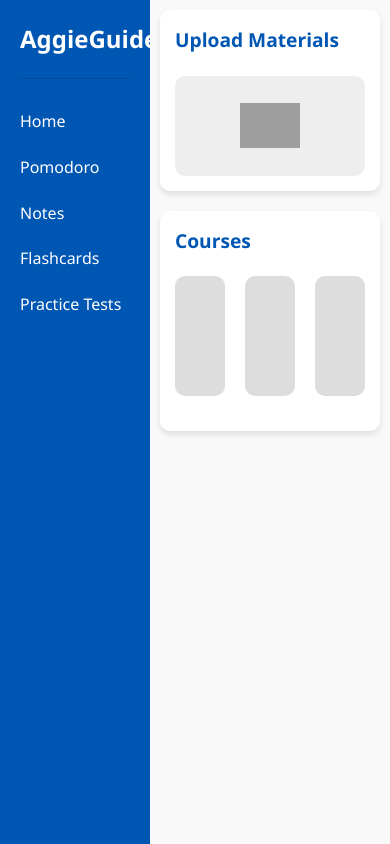
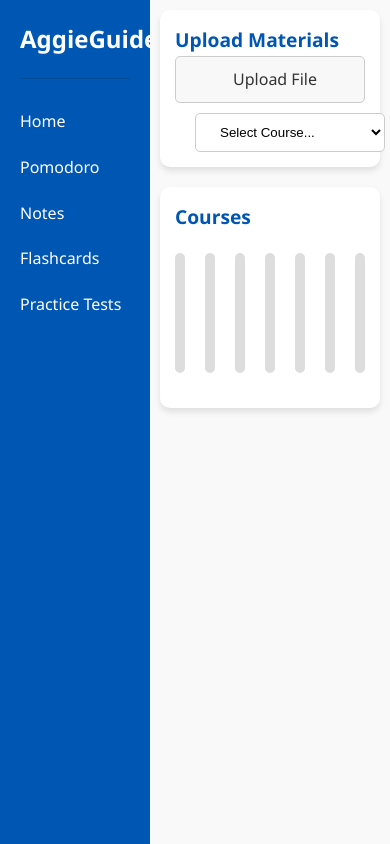
Before and after one commit to Shaurya-Srivastav/AggieGuide, a React (Create React App) app in the folder aggie-guide/: page /user in a window 390 px wide. Built offline with nearby package versions, Linux system fonts and the light colour scheme; grey boxes are pictures that could not be loaded.

Commit message:
user page updates

```diff
--- a/aggie-guide/src/UserPage.css
+++ b/aggie-guide/src/UserPage.css
@@ -50,37 +50,66 @@
   }
 
   .upload-section {
+    display: flex;
+    align-items: center;
+    justify-content: space-between;
     background-color: white;
     padding: 20px;
     margin-bottom: 20px;
     border-radius: 10px;
     box-shadow: 0 4px 6px rgba(0, 0, 0, 0.1);
-    position: relative;
   }
 
   .upload-section h2 {
     font-size: 1.4rem;
     color: #0056b3;
+    margin: 0 20px 0 0; /* Added margin to the right */
   }
 
   .upload-area {
     display: flex;
     align-items: center;
-    justify-content: center;
-    padding: 20px;
-    background-color: #eee;
-    border-radius: 10px;
-    margin-top: 20px;
+    justify-content: flex-start; /* Aligns children to the start of the container */
+    flex-grow: 1;
   }
 
-  .upload-icon {
-    background-image: url('https://icons8.com/icon/60019/upload'); /* Replace with the path to your upload icon */
-    background-repeat: no-repeat;
-    background-position: center;
-    background-size: contain;
-    width: 60px;
-    height: 60px;
+  .custom-file-upload {
+    border: 1px solid #ccc;
+    display: inline-flex;
+    align-items: center;
+    justify-content: center;
+    padding: 10px 20px;
     cursor: pointer;
+    background-color: #f8f8f8;
+    border-radius: 5px;
+    transition: background-color 0.3s ease;
+  }
+
+  .custom-file-upload i {
+    margin-right: 10px; /* Space between icon and text */
+    /* If using a font icon library like FontAwesome */
+  }
+
+  .custom-file-upload:hover {
+    background-color: #e8e8e8;
+  }
+
+  #file-upload {
+    display: none; /* The actual file input remains hidden */
+  }
+
+  .course-select {
+    padding: 10px 20px;
+    border-radius: 5px;
+    border: 1px solid #ccc;
+    margin-left: 20px; /* Added margin to the left */
+    background-color: white;
+    transition: border-color 0.3s ease;
+  }
+
+  .course-select:hover,
+  .course-select:focus {
+    border-color: #0056b3;
   }
 
   .courses-section {
@@ -163,4 +192,27 @@
       width: 120px;
       height: 120px;
     }
+
   }
+
+  /* Responsive adjustments */
+  @media (max-width: 768px) {
+    .upload-section {
+      flex-direction: column;
+      align-items: stretch;
+    }
+
+    .upload-area {
+      flex-direction: column;
+      align-items: stretch;
+    }
+
+    .custom-file-upload {
+      margin-bottom: 10px;
+      justify-content: center;
+    }
+
+    .course-select {
+      width: 100%; /* Ensure dropdown stretches to full width */
+    }
+  }
--- a/aggie-guide/src/UserPage.js
+++ b/aggie-guide/src/UserPage.js
@@ -37,46 +37,59 @@ const UserPage = () => {
       <main className="content">
         {activePage === 'home' && (
           <div>
-            {/* Home page content */}
+            <section className="upload-section">
+                <h2>Upload Materials</h2>
+                <div className="upload-area">
+                    <label htmlFor="file-upload" className="custom-file-upload">
+                    <i className="fa fa-cloud-upload"></i> Upload File
+                    </label>
+                    <input id="file-upload" type="file"/>
+
+                    <select name="courses" id="courses" className="course-select">
+                    <option value="">Select Course...</option>
+                    {/* Populate with courses */}
+                    <option value="course1">Course 1</option>
+                    <option value="course2">Course 2</option>
+                    {/* ... more options ... */}
+                    </select>
+                </div>
+            </section>
+
+            <section className="courses-section">
+            <h2>Courses</h2>
+            <div className="course-cards-container">
+                <CourseCard />
+                <CourseCard />
+                <CourseCard />
+                <CourseCard />
+                <CourseCard />
+                <CourseCard />
+                <CourseCard />
+                {/* Add more CourseCards as needed */}
+            </div>
+            </section>
           </div>
         )}
         {activePage === 'pomodoro' && (
           <div>
-            {/* Pomodoro page content */}
+            <h1>Pomodoro</h1>
           </div>
         )}
         {activePage === 'notes' && (
           <div>
-            {/* Notes page content */}
+            <h1>Notes</h1>
           </div>
         )}
         {activePage === 'flashcards' && (
           <div>
-            {/* Flashcards page content */}
+            <h1>flashcards</h1>
           </div>
         )}
         {activePage === 'practice' && (
           <div>
-            {/* Practice Tests page content */}
+             <h1>Practice Test</h1>
           </div>
         )}
-
-        <section className="upload-section">
-          <h2>Upload Materials</h2>
-          <div className="upload-area">
-            <div className="upload-icon"></div>
-          </div>
-        </section>
-
-        <section className="courses-section">
-          <h2>Courses</h2>
-          <div className="course-cards-container">
-            <CourseCard />
-            <CourseCard />
-            <CourseCard />
-            {/* Add more CourseCards as needed */}
-          </div>
-        </section>
       </main>
     </div>
   );
```
